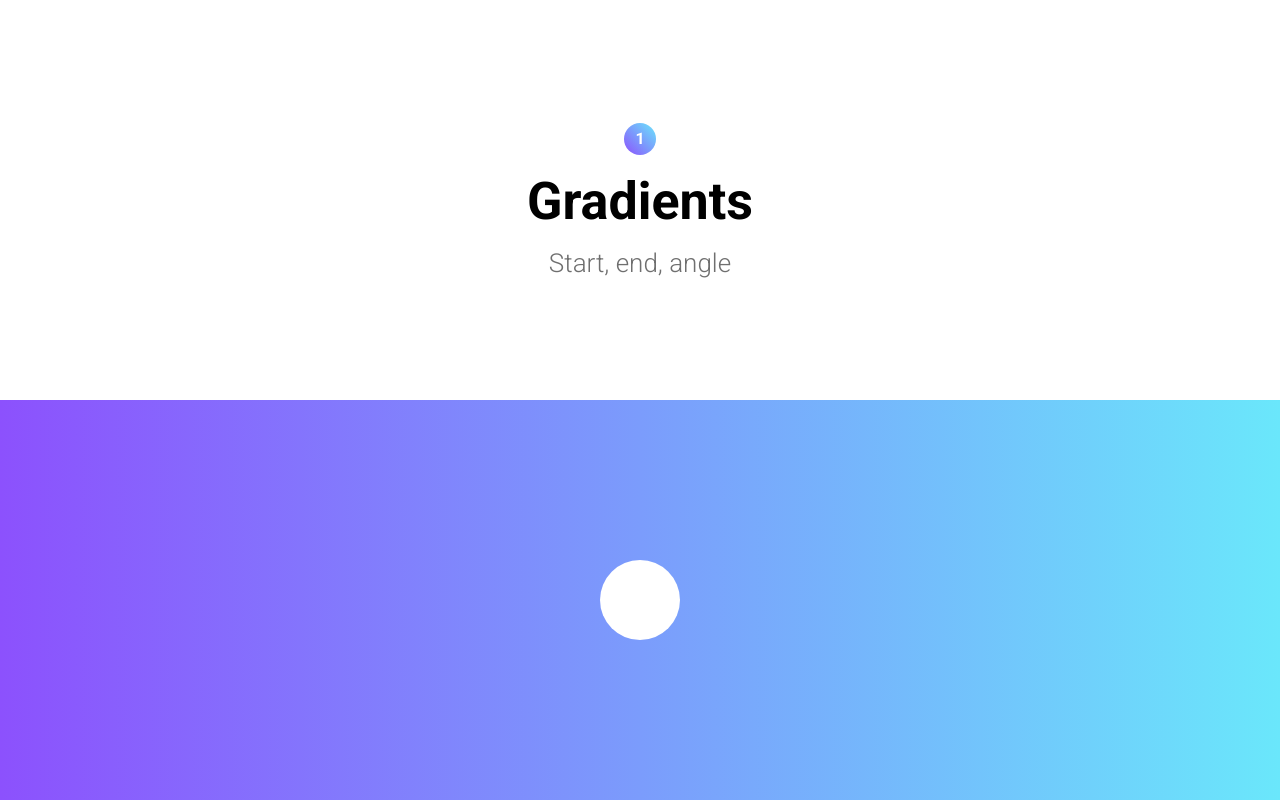
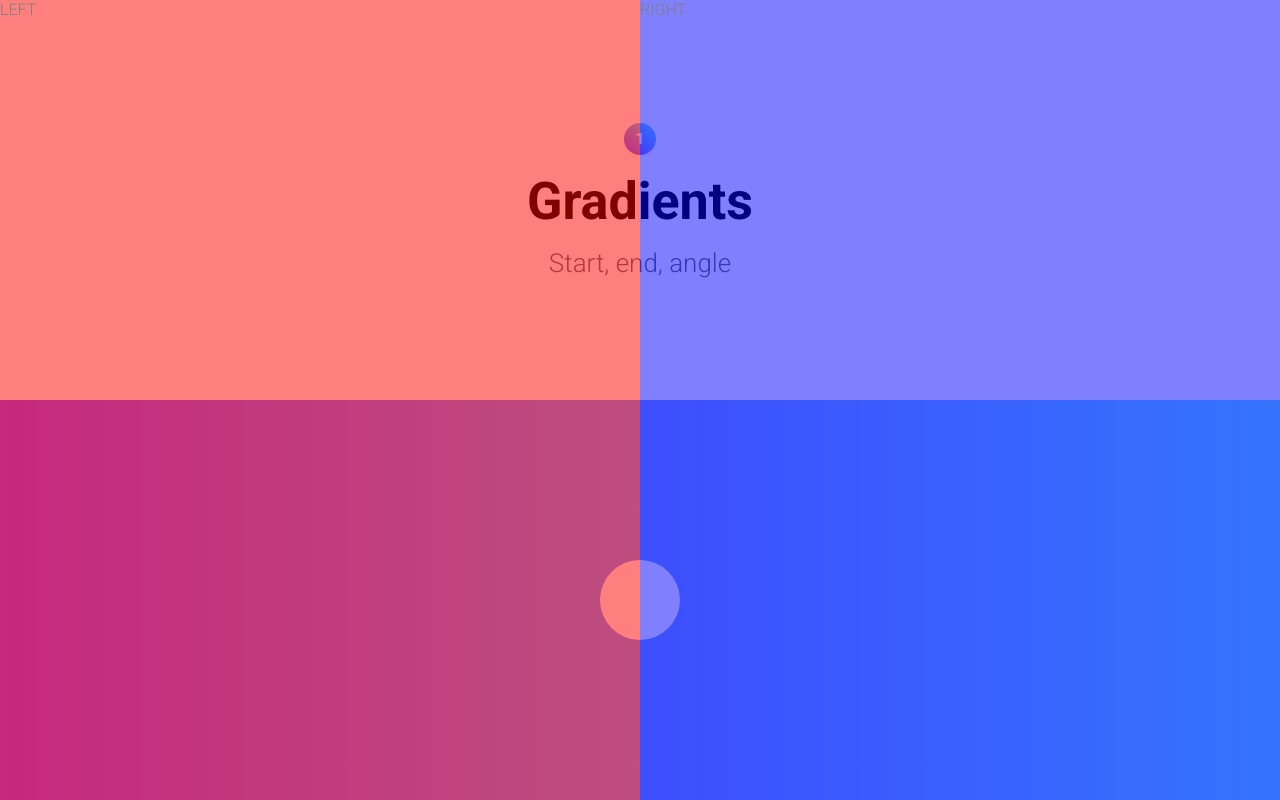
Before and after one commit to esteladiaz/uber, a React (Create React App) app: page / in a window 1280 px wide. Built offline with nearby package versions, Linux system fonts and the light colour scheme.

Commit message:
scaffold nav

```diff
--- a/package.json
+++ b/package.json
@@ -6,6 +6,7 @@
     "node-sass": "^4.11.0",
     "react": "^16.8.6",
     "react-dom": "^16.8.6",
+    "react-router-dom": "^5.0.0",
     "react-scripts": "2.1.8",
     "react-transition-group": "^2.9.0"
   },
--- a/src/App.js
+++ b/src/App.js
@@ -1,15 +1,18 @@
 import React, { Component } from 'react'
 import './App.scss'
 import SlideContainer from './components/SlideContainer'
+import { BrowserRouter as Router } from "react-router-dom"
 
 class App extends Component {
   render() {
     return (
-      <div className="app-container">
-        <SlideContainer />
-      </div>
-    );
+      <Router>
+        <div className="app-container">
+          <SlideContainer />
+        </div>
+      </Router>
+    )
   }
 }
 
-export default App;
+export default App
--- a/src/App.scss
+++ b/src/App.scss
@@ -4,6 +4,22 @@
 	scroll-snap-type: x mandatory;
   display: flex;
 	overflow-x: scroll;
+}
+
+.nav {
+  height: 100vh;
+  width: 50vw;
+  position: absolute;
+  opacity: 0.5;
+  z-index: 10;
+  &.left {
+    background: red;
+    left: 0;
+  }
+  &.right {
+    background: blue;
+    right: 0;
+  }
 }
 
 header, section {
--- a/src/components/Slide1.js
+++ b/src/components/Slide1.js
@@ -3,6 +3,8 @@ import React from 'react'
 const Slide1 = () => {
   return (
     <div className="slide-container">
+    <div className="nav left">LEFT</div>
+    <div className="nav right">RIGHT</div>
       <header>
         <div className="content one">
           <div className="logo one" alt="Gradients">1</div>
--- a/src/components/SlideContainer.js
+++ b/src/components/SlideContainer.js
@@ -1,4 +1,6 @@
 import React, { Component, Fragment } from 'react'
+import { Switch, Route, withRouter } from "react-router-dom"
+import { TransitionGroup, CSSTransition } from "react-transition-group"
 import Slide1 from './Slide1'
 import Slide2 from './Slide2'
 import Slide3 from './Slide3'
```
Also changed, not shown: 1 other file (tests, documents, lock files or other folders).
